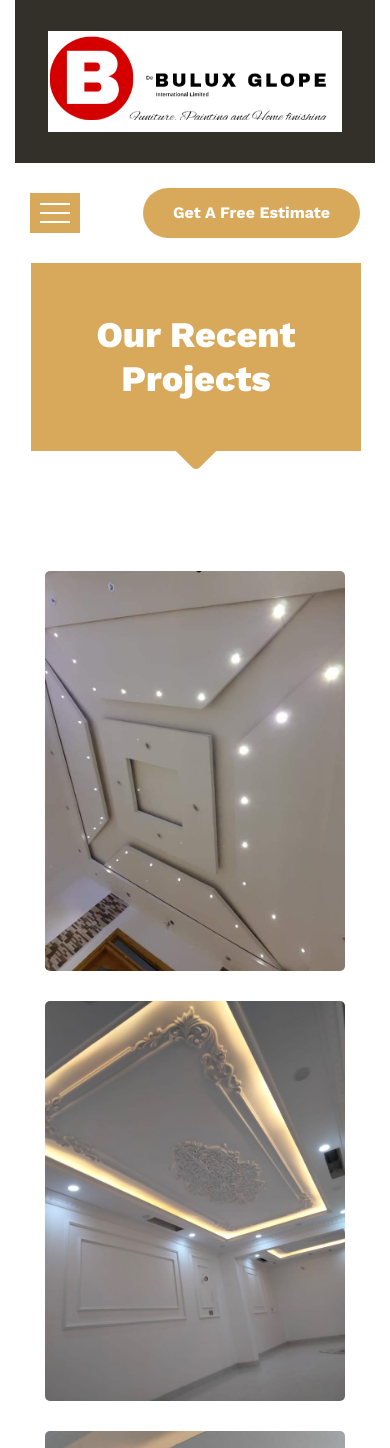
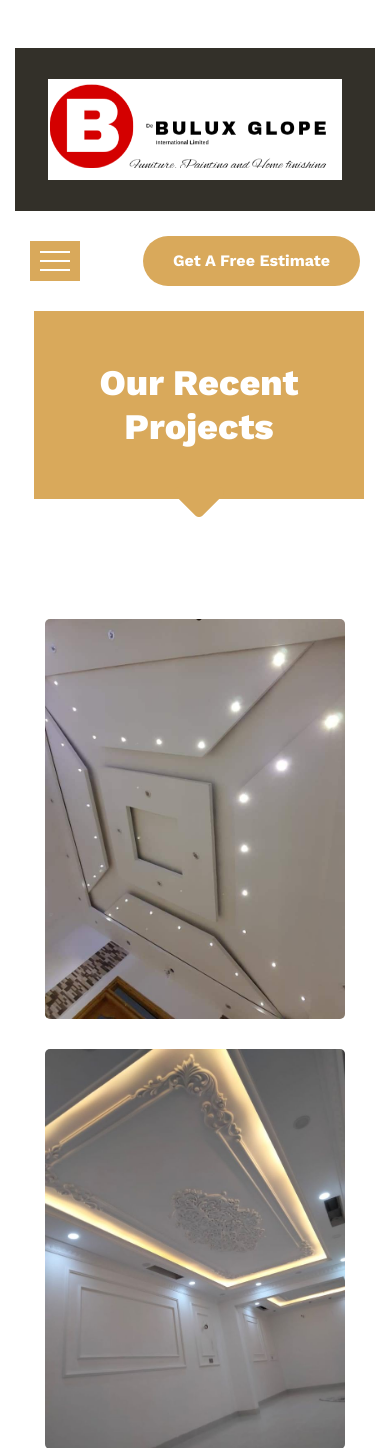
Before and after one commit to caseykingsley77/Bulux, a Django app: template bstore/core/templates/core/pop.html in a window 390 px wide; the page is wider, and only the part inside the window is pictured. Shown: the top 1448 px of that part. Run offline with Django 3.2, Linux system fonts and the light colour scheme; the template is opened without the code that fills it, so the values that code supplies are empty; some libraries are stand-ins or nearby versions.

Commit message:
html mobile view

```diff
--- a/bstore/core/templates/core/base.html
+++ b/bstore/core/templates/core/base.html
@@ -6,10 +6,12 @@
 	<title>Bulux</title>
 
 	<!-- responsive meta -->
-    <meta name="viewport" content="width=device-width, initial-scale=1>
+    <meta name="viewport" content="width=device-width, initial-scale=1.0">
 	<!-- For IE -->
     <meta http-equiv="X-UA-Compatible" content="IE=edge">
     <script src="https://kit.fontawesome.com/dad3b4b398.js" crossorigin="anonymous"></script>
+    <!-- Bootstrap CSS Link -->
+    <link href="https://cdn.jsdelivr.net/npm/bootstrap/dist/css/bootstrap.min.css" rel="stylesheet">
     <link rel="stylesheet" href="https://stackpath.bootstrapcdn.com/bootstrap/4.5.0/css/bootstrap.min.css">
 	<link rel="stylesheet" href="{% static 'assets/css/aos.css' %}">
 	<link rel="stylesheet" href="{% static 'assets/css/bootstrap.min.css' %}">
@@ -43,8 +45,10 @@
 
 <body>
 <div class="container">
-
-<div class="preloader"></div>
+<div class="container my-5">
+<div class="preloader">
+</div>
+</div>
 
 
 <!-- Main header-->
--- a/bstore/core/templates/core/index.html
+++ b/bstore/core/templates/core/index.html
@@ -3,6 +3,7 @@
 
 
 {% block content %}
+<div class="container">
 <!-- Start Main Slider -->
 <section class="main-slider style1">
     <div class="slider-box">
@@ -738,4 +739,5 @@
     </div>
 </section>
 <!--End Discover Area-->
+</div>
 {% endblock %}
```
